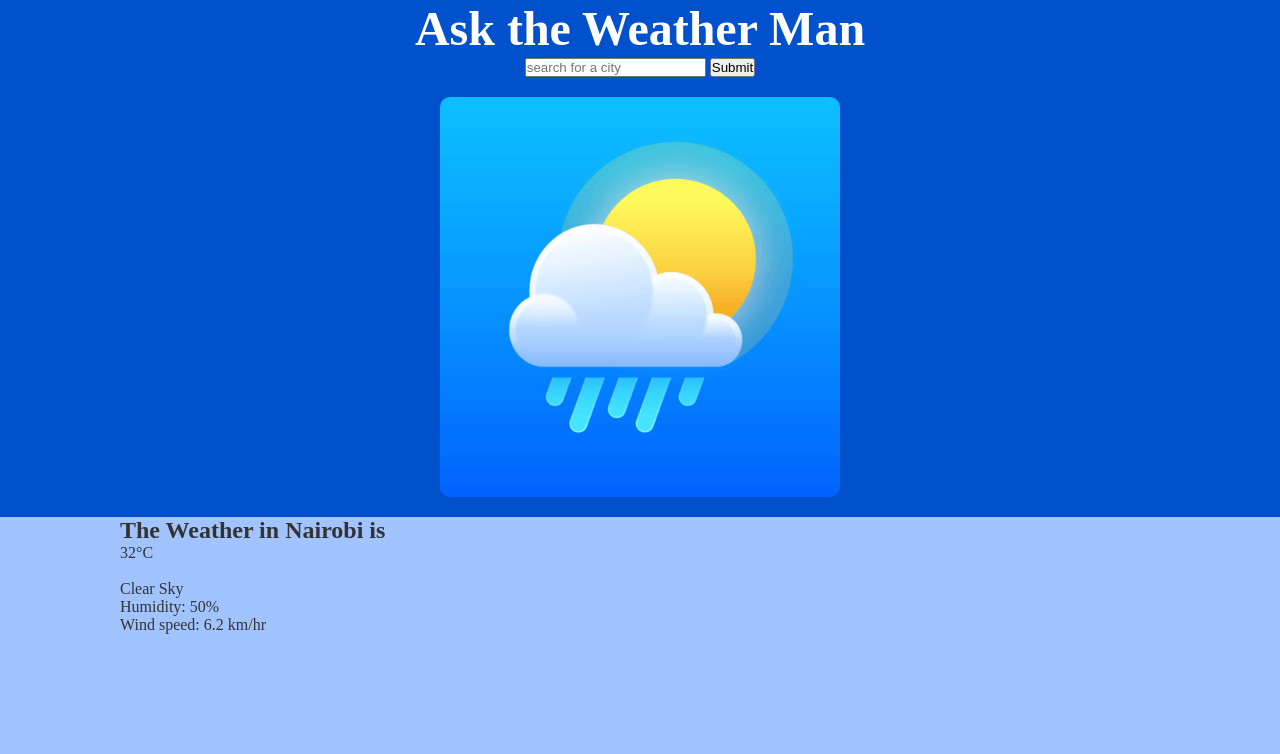
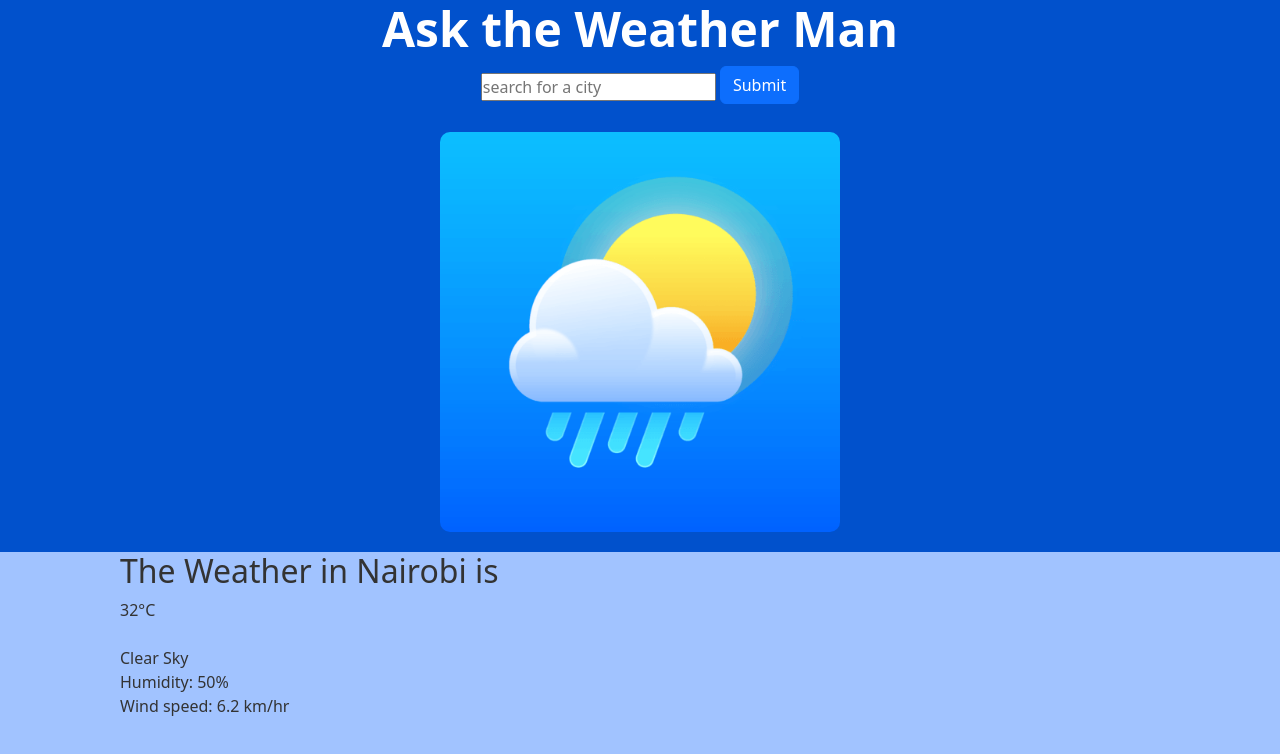
Before and after one commit to JamesKibathi/Mr-Weather-Man, a plain HTML site: page index.html in a window 1280 px wide. Drawn offline with nearby package versions, Linux system fonts and the light colour scheme.

Commit message:
Added Bootsrap and changed submit button

```diff
--- a/index.html
+++ b/index.html
@@ -4,6 +4,8 @@
     <meta charset="UTF-8">
     <meta http-equiv="X-UA-Compatible" content="IE=edge">
     <meta name="viewport" content="width=device-width, initial-scale=1.0">
+    <!-- CSS only -->
+<link href="https://cdn.jsdelivr.net/npm/bootstrap@5.2.0/dist/css/bootstrap.min.css" rel="stylesheet" integrity="sha384-gH2yIJqKdNHPEq0n4Mqa/HGKIhSkIHeL5AyhkYV8i59U5AR6csBvApHHNl/vI1Bx" crossorigin="anonymous">
     <link rel="stylesheet" href="./assets/style.css">
     <title>Mr Weather App</title>
 </head>
@@ -15,7 +17,7 @@
             </div>
             <div class="search">
                 <input type="text" class="search-bar" placeholder="search for a city">
-                <button>Submit</button>
+                <button type="submit" class="btn btn-primary mb-2">Submit</button>
             </div>
             <img src="./assets/images/weather-home.png" class="main-img" alt="">
         </div>
```
